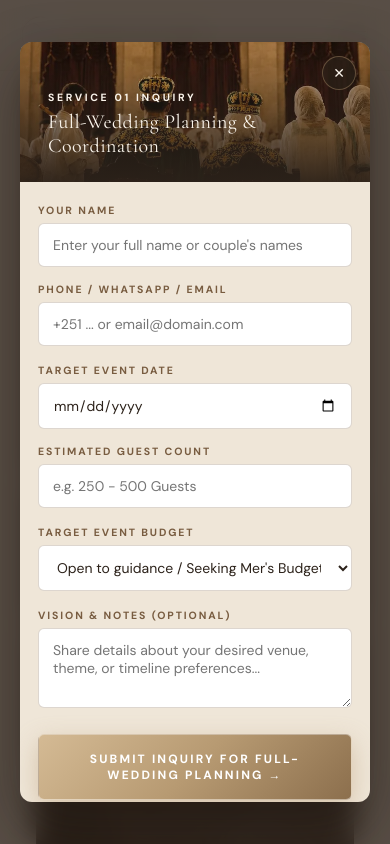
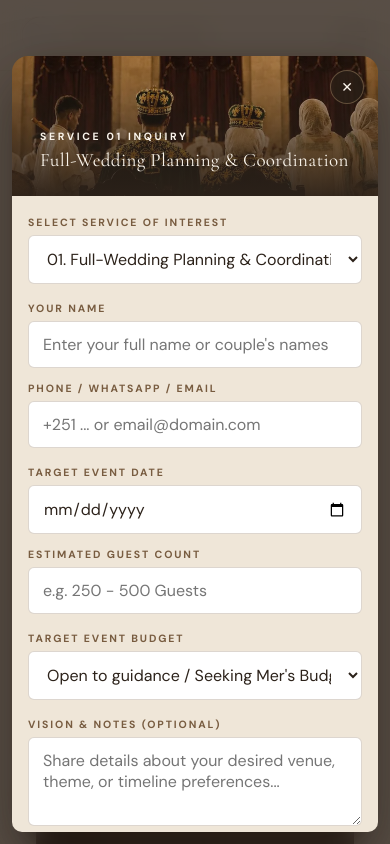
Before and after one commit to Eyoel1/eventsbymerr, a Next.js app: page / in a window 390 px wide. Both pictures are taken after a click on the button "INQUIRE ABOUT THIS SERVICE →". Shown: the part 1019-1863 px from the top of the page. Built offline with nearby package versions, Linux system fonts and the light colour scheme.

Commit message:
Add selectable service dropdown to inquiry modal, dynamic banner switching, and mobile drawer touch optimization

```diff
--- a/src/components/ServicesAccordion.module.css
+++ b/src/components/ServicesAccordion.module.css
@@ -676,16 +676,36 @@
 }
 
 @media (max-width: 600px) {
+  .modalBackdrop {
+    padding: 12px;
+    align-items: flex-end;
+  }
+  .modalContainer {
+    max-height: 92vh;
+    border-radius: 16px 16px 10px 10px;
+    width: 100%;
+  }
   .modalFormRow {
     grid-template-columns: 1fr;
+    gap: 14px;
   }
   .modalBody {
-    padding: 22px 18px 26px;
+    padding: 20px 16px 24px;
   }
   .modalHeroBanner {
     height: 140px;
   }
   .modalServiceHeading {
-    font-size: 20px;
+    font-size: 19px;
+  }
+  .modalInput, .modalTextarea {
+    font-size: 16px;
+    min-height: 46px;
+  }
+  .modalSubmitBtn {
+    width: 100%;
+    min-height: 48px;
+    font-size: 11.5px;
+    padding: 14px 16px;
   }
 }
--- a/src/components/ServicesAccordion.tsx
+++ b/src/components/ServicesAccordion.tsx
@@ -4,7 +4,7 @@ import React, { useState, useEffect } from "react";
 import Image from "next/image";
 import styles from "./ServicesAccordion.module.css";
 
-interface ServiceItem {
+export interface ServiceItem {
   id: string;
   num: string;
   shortTitle: string;
@@ -13,7 +13,7 @@ interface ServiceItem {
   image: string;
 }
 
-const SERVICES: ServiceItem[] = [
+export const SERVICES: ServiceItem[] = [
   {
     id: "wedding-planning",
     num: "01",
@@ -66,7 +66,8 @@ const SERVICES: ServiceItem[] = [
 
 export default function ServicesAccordion() {
   const [activeIndex, setActiveIndex] = useState(0);
-  const [modalService, setModalService] = useState<ServiceItem | null>(null);
+  const [isModalOpen, setIsModalOpen] = useState(false);
+  const [selectedServiceId, setSelectedServiceId] = useState<string>("all-services");
   const [modalSubmitted, setModalSubmitted] = useState(false);
   const [modalData, setModalData] = useState({
     name: "",
@@ -77,9 +78,19 @@ export default function ServicesAccordion() {
     notes: ""
   });
 
+  // Find currently active service object for display in modal banner
+  const currentModalService = SERVICES.find((s) => s.id === selectedServiceId) || {
+    id: "all-services",
+    num: "★",
+    shortTitle: "Bespoke Consultation",
+    title: "Comprehensive Wedding Consultation",
+    desc: "Personalized consultation with Mer to discuss multi-service bespoke planning, coordination, and production.",
+    image: "/images/about-brand.webp"
+  };
+
   // Lock body scroll when modal is open
   useEffect(() => {
-    if (modalService) {
+    if (isModalOpen) {
       document.body.style.overflow = "hidden";
     } else {
       document.body.style.overflow = "unset";
@@ -87,16 +98,17 @@ export default function ServicesAccordion() {
     return () => {
       document.body.style.overflow = "unset";
     };
-  }, [modalService]);
+  }, [isModalOpen]);
 
-  const handleOpenModal = (service: ServiceItem, e: React.MouseEvent) => {
+  const handleOpenModal = (serviceId: string, e: React.MouseEvent) => {
     e.stopPropagation();
-    setModalService(service);
+    setSelectedServiceId(serviceId);
     setModalSubmitted(false);
+    setIsModalOpen(true);
   };
 
   const handleCloseModal = () => {
-    setModalService(null);
+    setIsModalOpen(false);
     setModalSubmitted(false);
     setModalData({
       name: "",
@@ -186,7 +198,7 @@ export default function ServicesAccordion() {
                     type="button"
                     className={styles.cardInquireBtn}
                     aria-label={`Inquire about ${service.title}`}
-                    onClick={(e) => handleOpenModal(service, e)}
+                    onClick={(e) => handleOpenModal(service.id, e)}
                   >
                     <span>INQUIRE ABOUT THIS SERVICE →</span>
                   </button>
@@ -208,7 +220,7 @@ export default function ServicesAccordion() {
         </div>
         <button
           type="button"
-          onClick={(e) => handleOpenModal(SERVICES[0], e)}
+          onClick={(e) => handleOpenModal("all-services", e)}
           className={styles.catalogCtaBtn}
           aria-label="Book a Consultation"
         >
@@ -219,7 +231,7 @@ export default function ServicesAccordion() {
       {/* ============================================================ */}
       {/* BESPOKE SERVICE MODAL POP-UP */}
       {/* ============================================================ */}
-      {modalService && (
+      {isModalOpen && (
         <div
           className={styles.modalBackdrop}
           onClick={handleCloseModal}
@@ -234,14 +246,16 @@ export default function ServicesAccordion() {
             {/* Modal Header with Service Photo Banner */}
             <div className={styles.modalHeroBanner}>
               <Image
-                src={modalService.image}
-                alt={modalService.title}
+                src={currentModalService.image}
+                alt={currentModalService.title}
                 fill
                 className={styles.modalBannerImage}
               />
               <div className={styles.modalBannerOverlay}>
-                <span className={styles.modalServiceTag}>SERVICE {modalService.num} INQUIRY</span>
-                <h3 id="modalServiceTitle" className={styles.modalServiceHeading}>{modalService.title}</h3>
+                <span className={styles.modalServiceTag}>
+                  {selectedServiceId === "all-services" ? "BESPOKE CONSULTATION" : `SERVICE ${currentModalService.num} INQUIRY`}
+                </span>
+                <h3 id="modalServiceTitle" className={styles.modalServiceHeading}>{currentModalService.title}</h3>
               </div>
               <button
                 type="button"
@@ -260,11 +274,28 @@ export default function ServicesAccordion() {
                   <div className={styles.successGlowIcon}>✦</div>
                   <h4 className={styles.successTitle}>Inquiry Confirmed</h4>
                   <p className={styles.successText}>
-                    Thank you for selecting <strong>{modalService.title}</strong>. Mer and our lead production team will reach out directly within 24 hours.
+                    Thank you for reaching out for <strong>{currentModalService.title}</strong>. Mer and our lead production team will reach out directly within 24 hours.
                   </p>
                 </div>
               ) : (
                 <form onSubmit={handleModalSubmit} className={styles.modalForm}>
+                  {/* Selectable Service Dropdown */}
+                  <div className={styles.modalFieldGroup}>
+                    <label className={styles.modalFieldLabel}>SELECT SERVICE OF INTEREST</label>
+                    <select
+                      value={selectedServiceId}
+                      onChange={(e) => setSelectedServiceId(e.target.value)}
+                      className={styles.modalInput}
+                    >
+                      <option value="all-services">✦ Comprehensive Consultation / All Services</option>
+                      {SERVICES.map((s) => (
+                        <option key={s.id} value={s.id}>
+                          {s.num}. {s.title}
+                        </option>
+                      ))}
+                    </select>
+                  </div>
+
                   <div className={styles.modalFormRow}>
                     <div className={styles.modalFieldGroup}>
                       <label className={styles.modalFieldLabel}>YOUR NAME</label>
@@ -341,7 +372,7 @@ export default function ServicesAccordion() {
                   </div>
 
                   <button type="submit" className={styles.modalSubmitBtn}>
-                    <span>SUBMIT INQUIRY FOR {modalService.shortTitle.toUpperCase()} →</span>
+                    <span>SUBMIT INQUIRY FOR {currentModalService.shortTitle.toUpperCase()} →</span>
                   </button>
                 </form>
               )}
```
